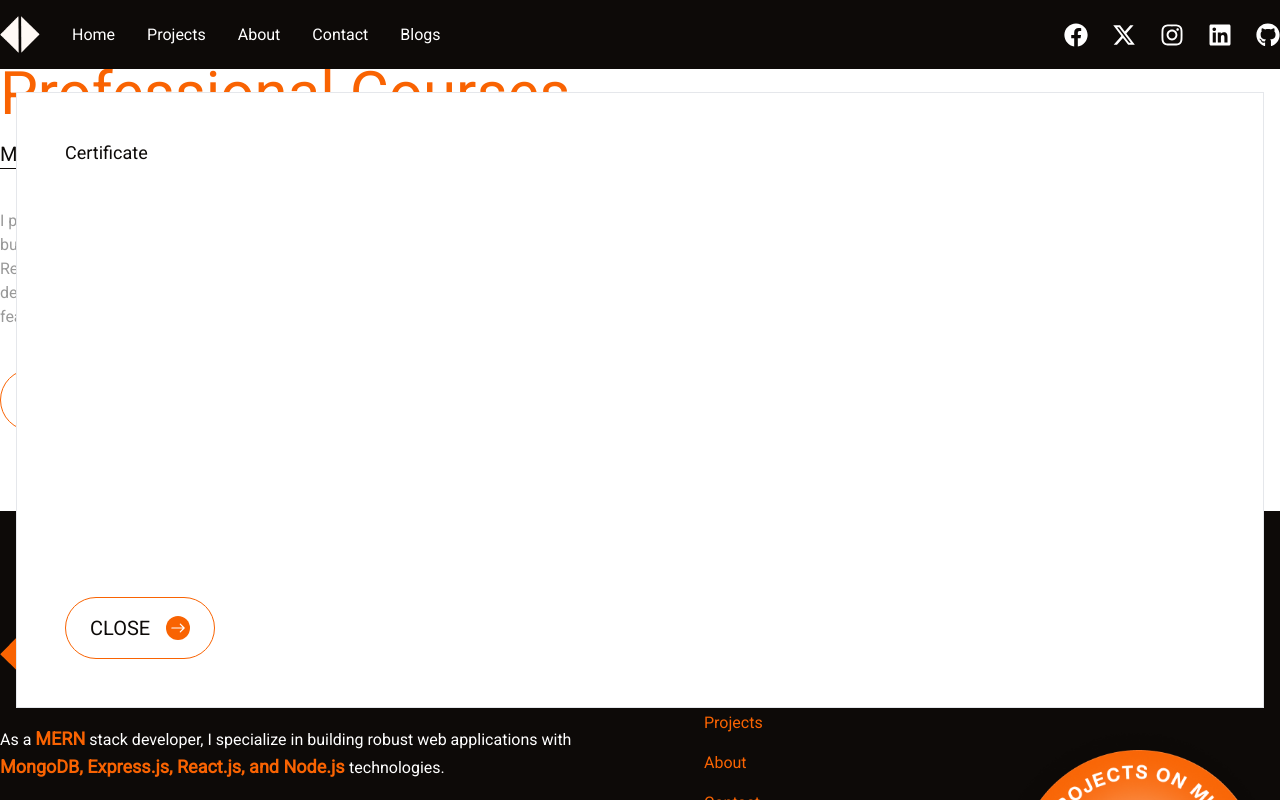
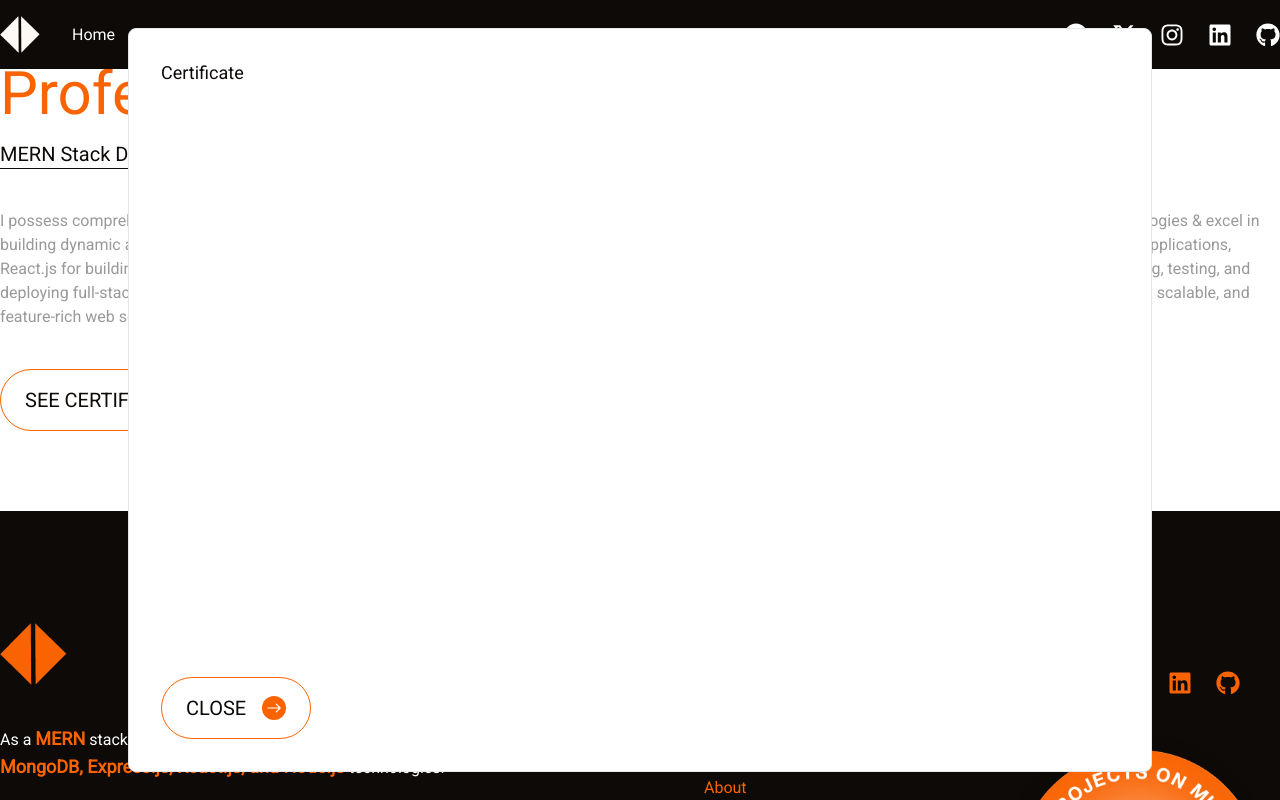
Before and after one commit to AsrafulMasum/portfolio_next.js, a Next.js app: page /about in a window 1280 px wide. Both pictures are taken after a click on the element "SEE CERTIFICATE". Shown: the part 2255-3055 px from the top of the page. Built offline with nearby package versions, Linux system fonts and the light colour scheme.

Commit message:
about page design and certificate modal transition animation added

```diff
--- a/components/Courses.jsx
+++ b/components/Courses.jsx
@@ -41,15 +41,18 @@ function Courses() {
         onClose={() => setIsOpen(false)}
         className="fixed inset-0 z-50 overflow-y-auto"
       >
-        <div className="fixed inset-0 flex w-screen min-h-screen items-center justify-center p-4">
-          <DialogPanel className="w-full space-y-4 border bg-white p-12">
+        <div style={{
+          zIndex: "50",
+          overflowY: "auto",
+        }} className="fixed inset-0 flex w-screen min-h-screen items-center justify-center p-4">
+          <DialogPanel style={{
+            animation: "slideInFromBottom 0.7s ease-out forwards",
+          }} className="w-full space-y-4 border bg-white p-8 max-w-screen-lg mx-auto rounded-lg overflow-hidden">
             <DialogTitle className="text-lg font-medium leading-6 text-dark_black">Certificate</DialogTitle>
-            <iframe
-                title="PDF Viewer"
-                src="/PHcertificate.pdf"
-                width="100%"
-                height="400px"
-              />
+            <iframe className="w-full min-h-[70vh]"
+              title="PDF Viewer"
+              src="/PHcertificate.pdf"
+            />
             <div className="flex gap-4">
               <div onClick={() => setIsOpen(false)} className="inline-block">
                 <Button
@@ -62,6 +65,16 @@ function Courses() {
           </DialogPanel>
         </div>
       </Dialog>
+      <style jsx global>{`
+@keyframes slideInFromBottom {
+  0% {
+    transform: translateY(100%);
+  }
+  100% {
+    transform: translateY(0);
+  }
+}
+`}</style>
     </>
   );
 }
--- a/components/Education.jsx
+++ b/components/Education.jsx
@@ -4,7 +4,7 @@ import { FaBookOpen } from "react-icons/fa";
 function Education() {
   return (
     <div className="space-y-4 min-w-full">
-      <div className="flex justify-between items-center gap-10 lg:gap-0 bg-primary border border-[#D6D6D6] px-8 py-4 rounded-sm text-dark_black">
+      <div className="flex justify-between items-center gap-10 lg:gap-0 bg-card_bg border border-[#D6D6D6] px-8 py-4 rounded-lg text-primary">
         <div>
           <h2 className="font-bold">B.Sc in Computer Science & Engineering</h2>
           <h4 className="font-extralight">Daffodil International University</h4>
@@ -15,10 +15,10 @@ function Education() {
           </div>
           <p>Location : Dhanmondi, Dhaka, Bangladesh</p>
         </div>
-        <FaBookOpen className="text-9xl lg:text-7xl xl:text-9xl text-white hidden md:block" />
+        <FaBookOpen className="text-9xl lg:text-7xl xl:text-9xl text-primary hidden md:block" />
       </div>
 
-      <div className="flex justify-between items-center gap-10 lg:gap-0 bg-primary border border-[#D6D6D6] px-8 py-4 rounded-sm text-dark_black">
+      <div className="flex justify-between items-center gap-10 lg:gap-0 bg-card_bg border border-[#D6D6D6] px-8 py-4 rounded-lg text-primary">
         <div>
           <h2 className="font-bold">Higher Secondary</h2>
           <h4 className="font-extralight">Shaheed Police Smrity College</h4>
@@ -29,10 +29,10 @@ function Education() {
           </div>
           <p>Location : Mirpur-14, Dhaka, Bangladesh</p>
         </div>
-        <FaBookOpen className="text-9xl lg:text-7xl xl:text-9xl text-white hidden md:block" />
+        <FaBookOpen className="text-9xl lg:text-7xl xl:text-9xl text-primary hidden md:block" />
       </div>
 
-      <div className="flex justify-between items-center gap-10 lg:gap-0 bg-primary border border-[#D6D6D6] px-8 py-4 rounded-sm text-dark_black">
+      <div className="flex justify-between items-center gap-10 lg:gap-0 bg-card_bg border border-[#D6D6D6] px-8 py-4 rounded-lg text-primary">
         <div>
           <h2 className="font-bold">Secondary</h2>
           <h4 className="font-extralight">Vashantek High School</h4>
@@ -43,7 +43,7 @@ function Education() {
           </div>
           <p>Location : Dhaka-Cant., Dhaka, Bangladesh</p>
         </div>
-        <FaBookOpen className="text-9xl lg:text-7xl xl:text-9xl text-white hidden md:block" />
+        <FaBookOpen className="text-9xl lg:text-7xl xl:text-9xl text-primary hidden md:block" />
       </div>
     </div>
   );
--- a/components/Footer.jsx
+++ b/components/Footer.jsx
@@ -1,3 +1,4 @@
+"use client";
 import React from "react";
 import logo from "./../public/logoPrimary.png";
 import Image from "next/image";
@@ -8,22 +9,77 @@ import { FaXTwitter } from "react-icons/fa6";
 import ShowReel from "./ShowReel";
 
 function Footer() {
+  const navLinkStyle = {
+    position: 'relative',
+    display: 'inline-block',
+    color: '#F96302',
+    textDecoration: 'none',
+    padding: '5px 0',
+  };
+
+  const navLinkAfterStyle = {
+    content: '""',
+    position: 'absolute',
+    width: '0',
+    height: '2px',
+    display: 'block',
+    marginTop: '5px',
+    left: '0',
+    background: '#F96302',
+    transition: 'width 0.4s ease, right 0.4s ease',
+  };
+
   const navLinks = (
     <>
       <li>
-        <Link href="/">Home</Link>
+        <Link href="/" style={navLinkStyle} onMouseOver={(e) => {
+          e.currentTarget.children[0].style.width = '100%';
+        }} onMouseOut={(e) => {
+          e.currentTarget.children[0].style.width = '0';
+        }}>
+          Home
+          <span style={navLinkAfterStyle}></span>
+        </Link>
       </li>
       <li>
-        <Link href="/projects">Projects</Link>
+        <Link href="/projects" style={navLinkStyle} onMouseOver={(e) => {
+          e.currentTarget.children[0].style.width = '100%';
+        }} onMouseOut={(e) => {
+          e.currentTarget.children[0].style.width = '0';
+        }}>
+          Projects
+          <span style={navLinkAfterStyle}></span>
+        </Link>
       </li>
       <li>
-        <Link href="/about">About</Link>
+        <Link href="/about" style={navLinkStyle} onMouseOver={(e) => {
+          e.currentTarget.children[0].style.width = '100%';
+        }} onMouseOut={(e) => {
+          e.currentTarget.children[0].style.width = '0';
+        }}>
+          About
+          <span style={navLinkAfterStyle}></span>
+        </Link>
       </li>
       <li>
-        <Link href="/contact">Contact</Link>
+        <Link href="/contact" style={navLinkStyle} onMouseOver={(e) => {
+          e.currentTarget.children[0].style.width = '100%';
+        }} onMouseOut={(e) => {
+          e.currentTarget.children[0].style.width = '0';
+        }}>
+          Contact
+          <span style={navLinkAfterStyle}></span>
+        </Link>
       </li>
       <li>
-        <Link href="/blogs">Blogs</Link>
+        <Link href="/blogs" style={navLinkStyle} onMouseOver={(e) => {
+          e.currentTarget.children[0].style.width = '100%';
+        }} onMouseOut={(e) => {
+          e.currentTarget.children[0].style.width = '0';
+        }}>
+          Blogs
+          <span style={navLinkAfterStyle}></span>
+        </Link>
       </li>
     </>
   );
--- a/components/Navbar.jsx
+++ b/components/Navbar.jsx
@@ -11,22 +11,77 @@ import Sidebar from "./Sidebar";
 function Navbar() {
   const [open, setOpen] = useState(false);
 
+  const navLinkStyle = {
+    position: 'relative',
+    display: 'inline-block',
+    color: 'white',
+    textDecoration: 'none',
+    padding: '5px 0',
+  };
+
+  const navLinkAfterStyle = {
+    content: '""',
+    position: 'absolute',
+    width: '0',
+    height: '2px',
+    display: 'block',
+    marginTop: '5px',
+    left: '0',
+    background: 'white',
+    transition: 'width 0.4s ease, right 0.4s ease',
+  };
+
   const navLinks = (
     <>
       <li>
-        <Link href="/">Home</Link>
+        <Link href="/" style={navLinkStyle} onMouseOver={(e) => {
+          e.currentTarget.children[0].style.width = '100%';
+        }} onMouseOut={(e) => {
+          e.currentTarget.children[0].style.width = '0';
+        }}>
+          Home
+          <span style={navLinkAfterStyle}></span>
+        </Link>
       </li>
       <li>
-        <Link href="/projects">Projects</Link>
+        <Link href="/projects" style={navLinkStyle} onMouseOver={(e) => {
+          e.currentTarget.children[0].style.width = '100%';
+        }} onMouseOut={(e) => {
+          e.currentTarget.children[0].style.width = '0';
+        }}>
+          Projects
+          <span style={navLinkAfterStyle}></span>
+        </Link>
       </li>
       <li>
-        <Link href="/about">About</Link>
+        <Link href="/about" style={navLinkStyle} onMouseOver={(e) => {
+          e.currentTarget.children[0].style.width = '100%';
+        }} onMouseOut={(e) => {
+          e.currentTarget.children[0].style.width = '0';
+        }}>
+          About
+          <span style={navLinkAfterStyle}></span>
+        </Link>
       </li>
       <li>
-        <Link href="/contact">Contact</Link>
+        <Link href="/contact" style={navLinkStyle} onMouseOver={(e) => {
+          e.currentTarget.children[0].style.width = '100%';
+        }} onMouseOut={(e) => {
+          e.currentTarget.children[0].style.width = '0';
+        }}>
+          Contact
+          <span style={navLinkAfterStyle}></span>
+        </Link>
       </li>
       <li>
-        <Link href="/blogs">Blogs</Link>
+        <Link href="/blogs" style={navLinkStyle} onMouseOver={(e) => {
+          e.currentTarget.children[0].style.width = '100%';
+        }} onMouseOut={(e) => {
+          e.currentTarget.children[0].style.width = '0';
+        }}>
+          Blogs
+          <span style={navLinkAfterStyle}></span>
+        </Link>
       </li>
     </>
   );
--- a/components/Sidebar.jsx
+++ b/components/Sidebar.jsx
@@ -8,44 +8,34 @@ function Sidebar({ open, setOpen }) {
   const navLinks = (
     <>
       <li
-        onClick={() => setOpen((prev) => !prev)}
-        className={`px-8 py-4 text-xl ${
-          pathName === "/" ? "bg-primary" : "bg-none"
-        }`}
+        className={`px-8 py-4 text-xl ${pathName === "/" ? "bg-primary" : "bg-none"
+          }`}
       >
-        <Link href="/">Home</Link>
+        <Link onClick={() => setOpen((prev) => !prev)} href="/">Home</Link>
       </li>
       <li
-        onClick={() => setOpen((prev) => !prev)}
-        className={`px-8 py-4 text-xl ${
-          pathName === "/projects" ? "bg-primary" : "bg-none"
-        }`}
+        className={`px-8 py-4 text-xl ${pathName === "/projects" ? "bg-primary" : "bg-none"
+          }`}
       >
-        <Link href="/projects">Projects</Link>
+        <Link onClick={() => setOpen((prev) => !prev)} href="/projects">Projects</Link>
       </li>
       <li
-        onClick={() => setOpen((prev) => !prev)}
-        className={`px-8 py-4 text-xl ${
-          pathName === "/about" ? "bg-primary" : "bg-none"
-        }`}
+        className={`px-8 py-4 text-xl ${pathName === "/about" ? "bg-primary" : "bg-none"
+          }`}
       >
-        <Link href="/about">About</Link>
+        <Link onClick={() => setOpen((prev) => !prev)} href="/about">About</Link>
       </li>
       <li
-        onClick={() => setOpen((prev) => !prev)}
-        className={`px-8 py-4 text-xl ${
-          pathName === "/contact" ? "bg-primary" : "bg-none"
-        }`}
+        className={`px-8 py-4 text-xl ${pathName === "/contact" ? "bg-primary" : "bg-none"
+          }`}
       >
-        <Link href="/contact">Contact</Link>
+        <Link onClick={() => setOpen((prev) => !prev)} href="/contact">Contact</Link>
       </li>
       <li
-        onClick={() => setOpen((prev) => !prev)}
-        className={`px-8 py-4 text-xl ${
-          pathName === "/blogs" ? "bg-primary" : "bg-none"
-        }`}
+        className={`px-8 py-4 text-xl ${pathName === "/blogs" ? "bg-primary" : "bg-none"
+          }`}
       >
-        <Link href="/blogs">Blogs</Link>
+        <Link onClick={() => setOpen((prev) => !prev)} href="/blogs">Blogs</Link>
       </li>
     </>
   );
```
